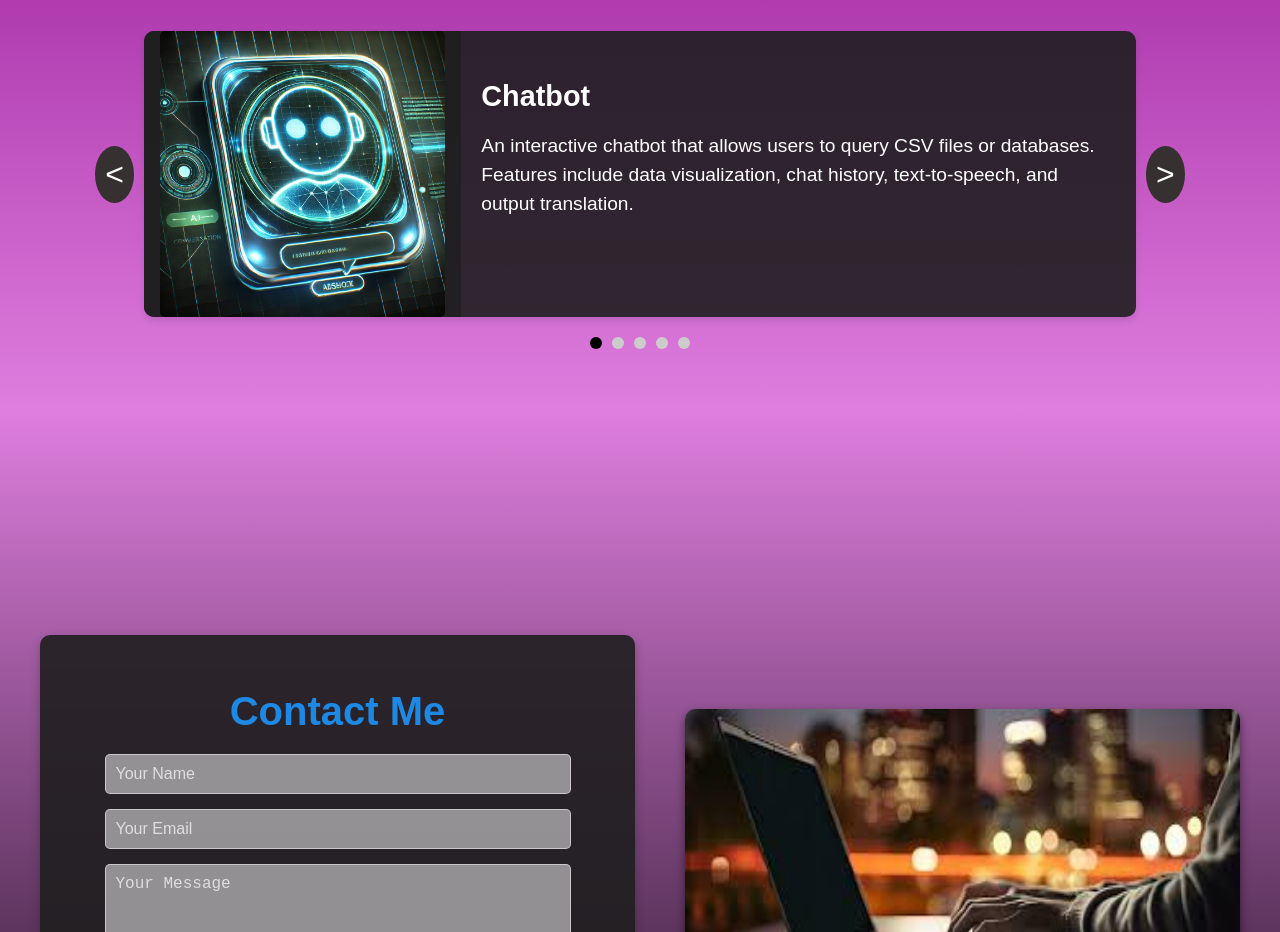
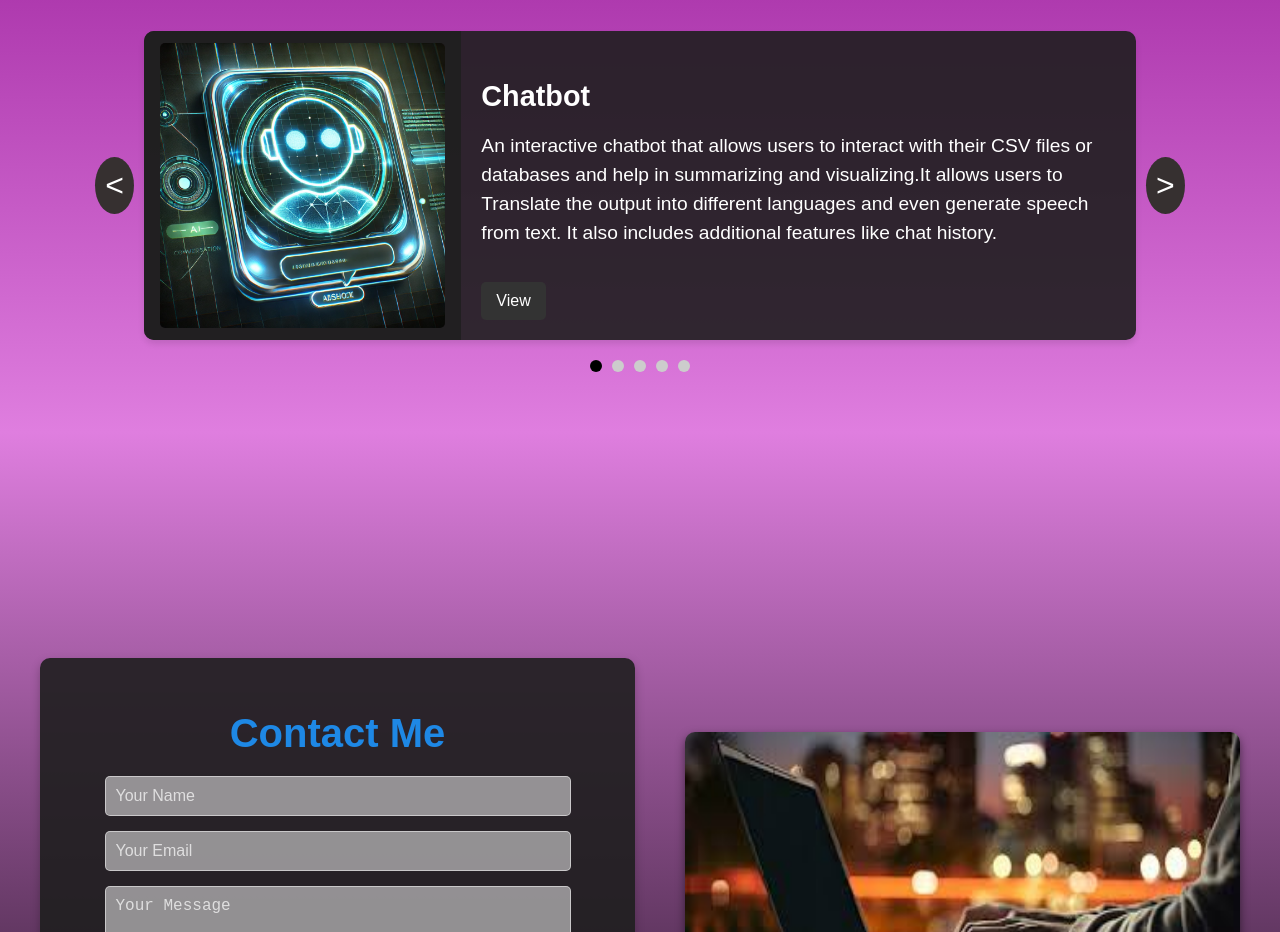
Before and after one commit to VooraManogna/portfolio, a React (Create React App) app: page / in a window 1280 px wide. Shown: the part 2100-3032 px from the top of the page. Built offline with nearby package versions, Linux system fonts and the light colour scheme.

Commit message:
added project links as buttons

```diff
--- a/src/components/Projects.js
+++ b/src/components/Projects.js
@@ -12,27 +12,32 @@ function Projects() {
         {
             name: 'Chatbot',
             image: chatbotImg,
-            description: 'An interactive chatbot that allows users to query CSV files or databases. Features include data visualization, chat history, text-to-speech, and output translation.',
+            description: 'An interactive chatbot that allows users to interact with their CSV files or databases and help in summarizing and visualizing.It allows users to Translate the output into different languages and even generate speech from text. It also includes additional features like chat history.',
+            Link:'https://github.com/VooraManogna/chatbot',
         },
         {
             name: 'Weather App',
             image: weatherAppImg,
-            description: 'A weather forecasting application providing real-time updates and location-based predictions.',
+            description: 'A weather forecasting application that provides real-time weather updates based on users search or current geolocation. It also provides additional information like wind speed, humidity, precision etc.',
+            Link:'https://vooramanogna.github.io/weather_app/',
         },
         {
             name: 'Snake Game',
             image: snakeGameImg,
-            description: 'A classic snake game built with JavaScript, featuring intuitive controls and engaging gameplay.',
+            description: 'A classic user friendly snake game that offers intuitive controls and smooth animation which provides gaming experience and engaging gameplay.',
+            Link:'https://vooramanogna.github.io/snakegame/',
         },
         {
             name: 'QR Code Generator',
             image: qrCodeImg,
             description: 'A tool to generate QR codes for URLs, text, or other data inputs with customizable options.',
+            Link:' https://vooramanogna.github.io/portfolio/',
         },
         {
             name: 'Portfolio',
             image: portfolioImg,
             description: 'A personal portfolio website showcasing projects, skills, and professional profiles.',
+            Link:' https://vooramanogna.github.io/portfolio/',
         },
     ];
 
@@ -82,6 +87,9 @@ const [currentIndex, setCurrentIndex] = useState(0);
                     <div className="project-description">
                         <h3>{projects[currentIndex].name}</h3>
                         <p>{projects[currentIndex].description}</p>
+                        <a href={projects[currentIndex].Link} target="_blank" rel="noopener noreferrer">
+                            <button className="github-btn">View</button>
+                        </a>
                     </div>
                 </div>
                 <button className="carousel-btn next" onClick={handleNext}>&gt;</button>
```
